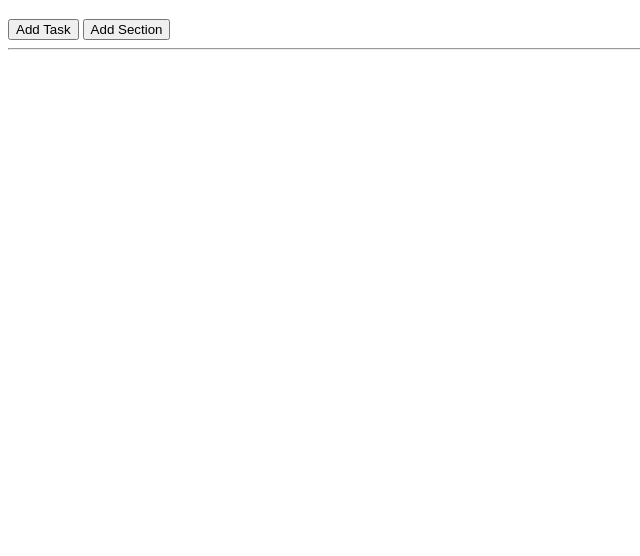
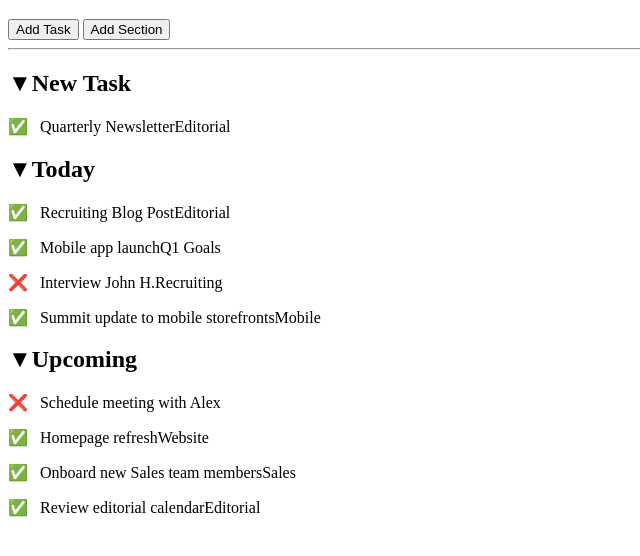
Before and after one commit to Jaskett/html-css-toboolist, a plain HTML site: page index.html in a window 1280 px wide. Shown: the part 82-638 px from the top of the page, without its empty margins (0-640 px from the left). Drawn offline with Linux system fonts and the light colour scheme.

Commit message:
Creazione sezione main

```diff
--- a/index.html
+++ b/index.html
@@ -18,15 +18,32 @@
     <!-- Sezione main -->
     <main>
         <div id="container">
-            <!-- Sezione button -->
+            <!--Sezione button-->
             <button class="button-task">Add Task</button>
             <button class="button-section">Add Section</button>
             <hr>
         </div>
+
+        <div id="container-task">
+            <h2><span class="freccia-task">&#9660;</span>New Task</h2>
+            <p class="paragrafo">&#9989; &nbsp; Quarterly Newsletter<span class="tagazzurro">Editorial</p>
+        </div>
+
+        <div id="container-task">
+            <h2><span class="freccia-task">&#9660;</span>Today</h2>
+            <p class="paragrafo">&#9989; &nbsp; Recruiting Blog Post<span class="tagazzurro">Editorial</p>
+            <p class="paragrafo">&#9989; &nbsp; Mobile app launch<span class="tagviola">Q1 Goals</p>
+            <p class="paragrafo">&#10060; &nbsp; Interview John H.<span class="tagverde">Recruiting</p>
+            <p class="paragrafo">&#9989; &nbsp; Summit update to mobile storefronts<span class="tagarancione">Mobile</p>
+        </div>
+
+        <div id="container-task">
+            <h2><span class="freccia-task">&#9660;</span>Upcoming</h2>
+            <p class="paragrafo">&#10060; &nbsp; Schedule meeting with Alex</p>
+            <p class="paragrafo">&#9989; &nbsp; Homepage refresh<span class="tagrosa">Website</p>
+            <p class="paragrafo">&#9989; &nbsp; Onboard new Sales team members<span class="tagverdeoliva">Sales</p>
+            <p class="paragrafo">&#9989; &nbsp; Review editorial calendar<span class="tagazzurro">Editorial</p>
+        </div>
     </main>
-
-    <footer>
-
-    </footer>
 </body>
 </html>
```
